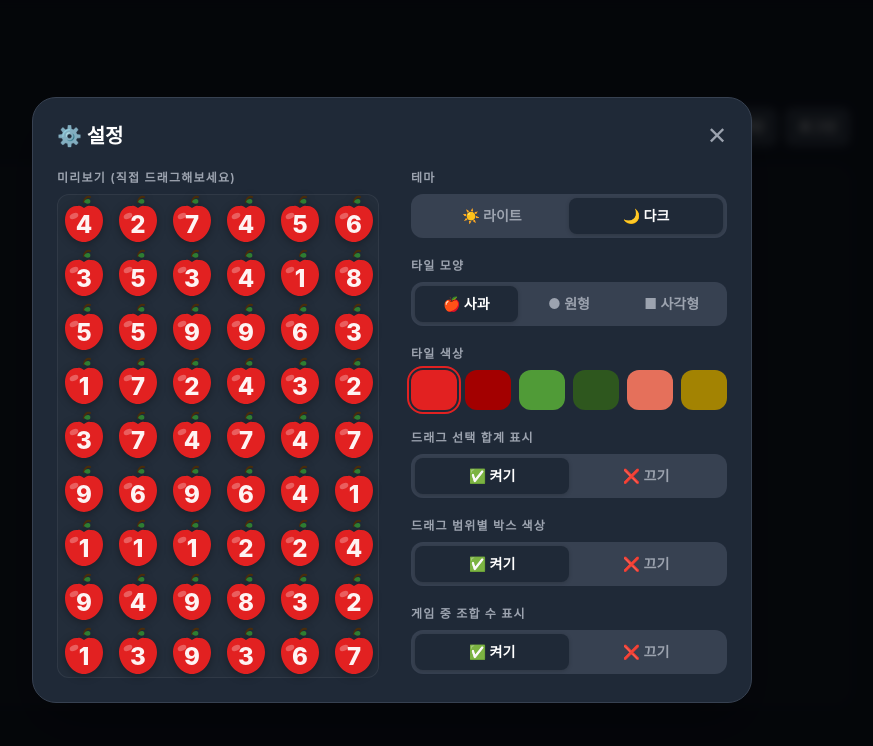
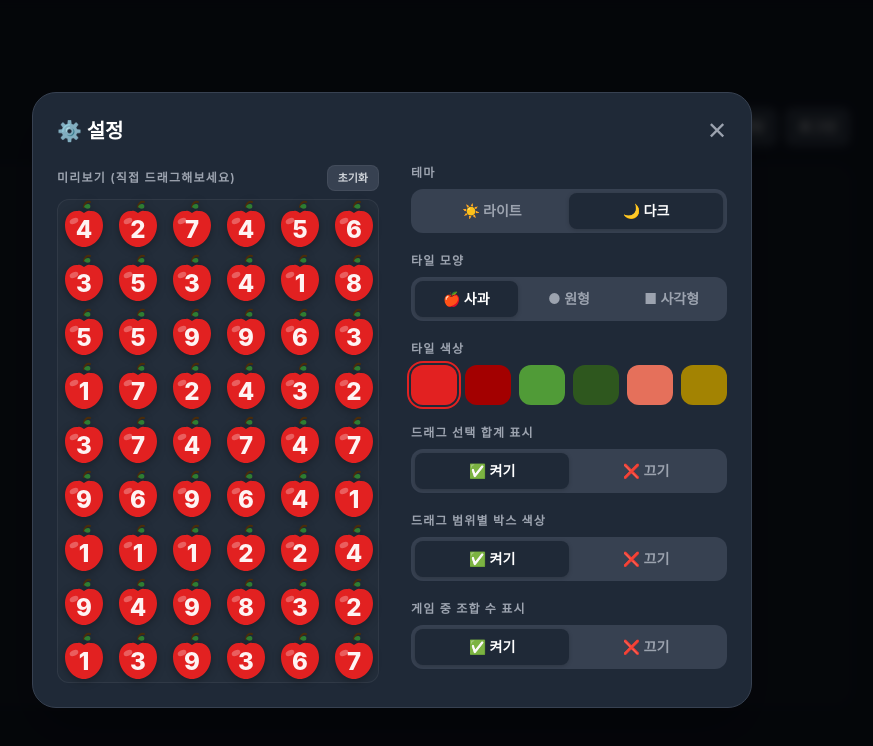
Before and after one commit to hotsemiwest/AppleGame, a React (Vite) app: page / in a window 1280 px wide. Both pictures are taken after a click on the button "⚙️ 설정". Shown: the top 746 px of the page, without its empty margins (248-1121 px from the left). Built offline with nearby package versions, Linux system fonts and the light colour scheme; a web font is replaced by a local one.

Commit message:
feat: 미리보기 보드 초기화 기능 추가 및 드래그 선택 옵션 수정

```diff
--- a/src/components/SettingsModal.tsx
+++ b/src/components/SettingsModal.tsx
@@ -46,12 +46,18 @@ export function SettingsModal({ onClose }: Props) {
   const previewRef = useRef<HTMLDivElement>(null)
   const selRef = useRef<SelectionBoxHandle>(null)
 
+  const resetPreviewBoard = useCallback(() => {
+    selRef.current?.hide()
+    setPreviewParticles([])
+    setPreviewBoard(generatePreviewBoard())
+  }, [])
+
   useEffect(() => {
     const nulls = previewBoard.flat().filter(v => v === null).length
     if (nulls >= Math.floor(PREVIEW_COLS * PREVIEW_ROWS / 2)) {
-      setPreviewBoard(generatePreviewBoard())
+      resetPreviewBoard()
     }
-  }, [previewBoard])
+  }, [previewBoard, resetPreviewBoard])
 
   const onPreviewDrag = useCallback((rect: SelectionRect) => {
     selRef.current?.show(normalizeRect(rect), sumRect(previewBoard, rect))
@@ -77,6 +83,7 @@ export function SettingsModal({ onClose }: Props) {
     () => 'playing',
     PREVIEW_COLS,
     PREVIEW_ROWS,
+    { requireStartInside: true },
   )
 
   useEffect(() => {
@@ -113,7 +120,20 @@ export function SettingsModal({ onClose }: Props) {
 
           {/* 미리보기 */}
           <div className="shrink-0">
-            <div className="text-xs text-gray-400 uppercase tracking-widest font-semibold mb-2">미리보기 (직접 드래그해보세요)</div>
+            <div className="flex items-center justify-between mb-2">
+              <div className="text-xs text-gray-400 uppercase tracking-widest font-semibold">미리보기 (직접 드래그해보세요)</div>
+              <button
+                onClick={resetPreviewBoard}
+                className="rounded-lg px-2.5 py-1 text-[11px] font-semibold transition-all active:scale-95"
+                style={{
+                  color: C.textSub,
+                  background: C.surfaceRaised,
+                  border: `1px solid ${C.borderFaint}`,
+                }}
+              >
+                초기화
+              </button>
+            </div>
             <div
               ref={previewRef}
               style={{
--- a/src/hooks/useDragSelect.ts
+++ b/src/hooks/useDragSelect.ts
@@ -21,12 +21,17 @@ interface DragCallbacks {
   onCancel: () => void
 }
 
+interface DragSelectOptions {
+  requireStartInside?: boolean
+}
+
 export function useDragSelect(
   boardRef: React.RefObject<HTMLDivElement | null>,
   { onDrag, onCommit, onCancel }: DragCallbacks,
   getPhase?: () => string,
   gridCols = COLS,
   gridRows = ROWS,
+  { requireStartInside = false }: DragSelectOptions = {},
 ) {
   const startCell = useRef<{ row: number; col: number } | null>(null)
   const isDragging = useRef(false)
@@ -68,9 +73,10 @@ export function useDragSelect(
       if (!cr) return
       const x = e.clientX - cr.left
       const y = e.clientY - cr.top
-      const inZone =
-        x >= -OUTSIDE_MARGIN && x <= cr.w + OUTSIDE_MARGIN &&
-        y >= -OUTSIDE_MARGIN && y <= cr.h + OUTSIDE_MARGIN
+      const inZone = requireStartInside
+        ? x >= 0 && x < cr.w && y >= 0 && y < cr.h
+        : x >= -OUTSIDE_MARGIN && x <= cr.w + OUTSIDE_MARGIN &&
+          y >= -OUTSIDE_MARGIN && y <= cr.h + OUTSIDE_MARGIN
       if (!inZone) return
       e.preventDefault()
       const cell = clampCell(x, y, cr.w, cr.h, gridCols, gridRows)
@@ -123,7 +129,7 @@ export function useDragSelect(
       document.removeEventListener('mouseup', onMouseUp)
       if (rafId.current !== null) cancelAnimationFrame(rafId.current)
     }
-  }, [refreshCache])
+  }, [getPhase, gridCols, gridRows, refreshCache, requireStartInside])
 
   const handleTouchStart = useCallback((e: React.TouchEvent) => {
     const phase = getPhase ? getPhase() : useGameStore.getState().gamePhase
@@ -141,7 +147,7 @@ export function useDragSelect(
     const rect: SelectionRect = { startRow: cell.row, startCol: cell.col, endRow: cell.row, endCol: cell.col }
     currentRect.current = rect
     onDragRef.current(rect)
-  }, [refreshCache, getPhase])
+  }, [getPhase, gridCols, gridRows, refreshCache])
 
   const handleTouchMove = useCallback((e: React.TouchEvent) => {
     if (!isDragging.current || !startCell.current || !cachedRect.current) return
```
